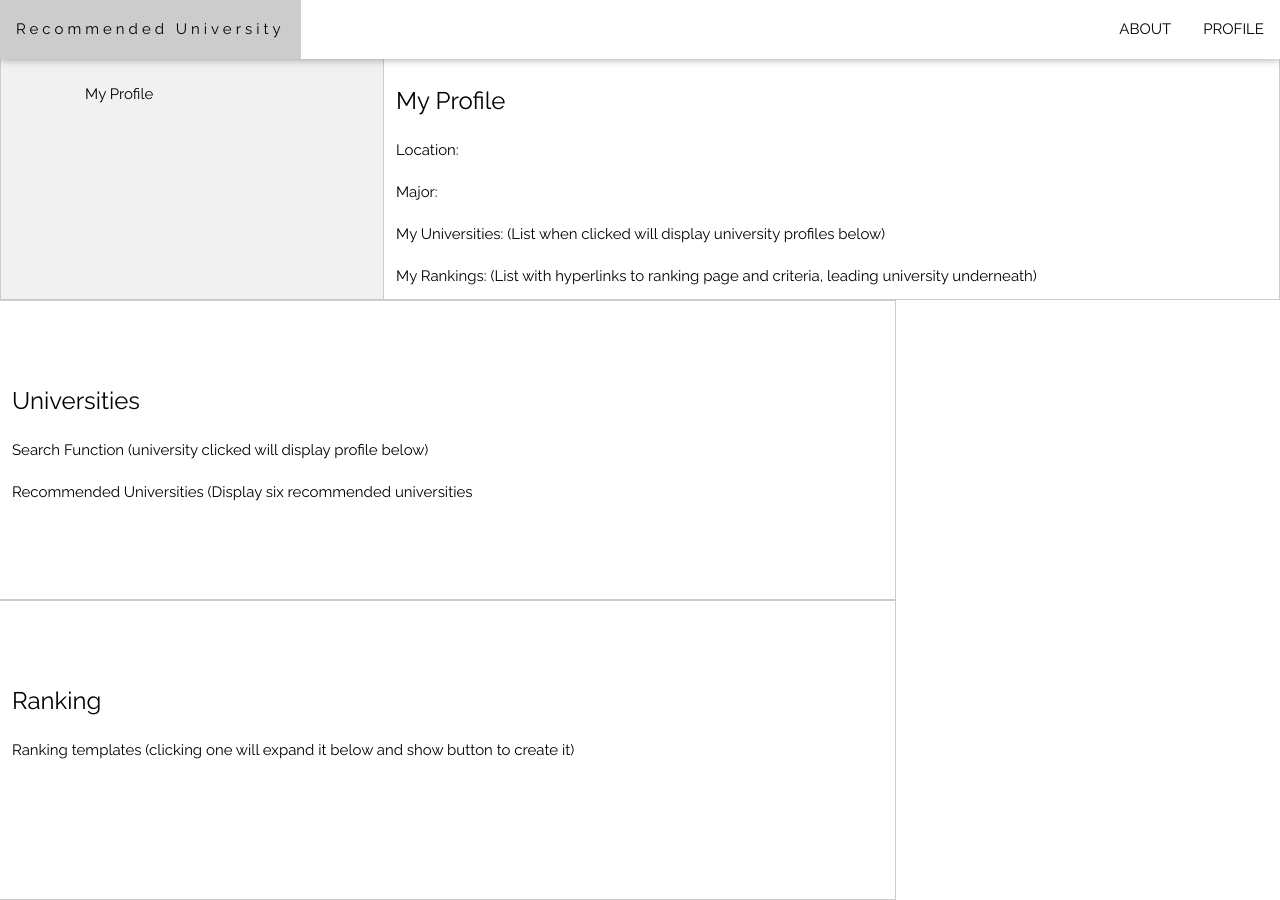
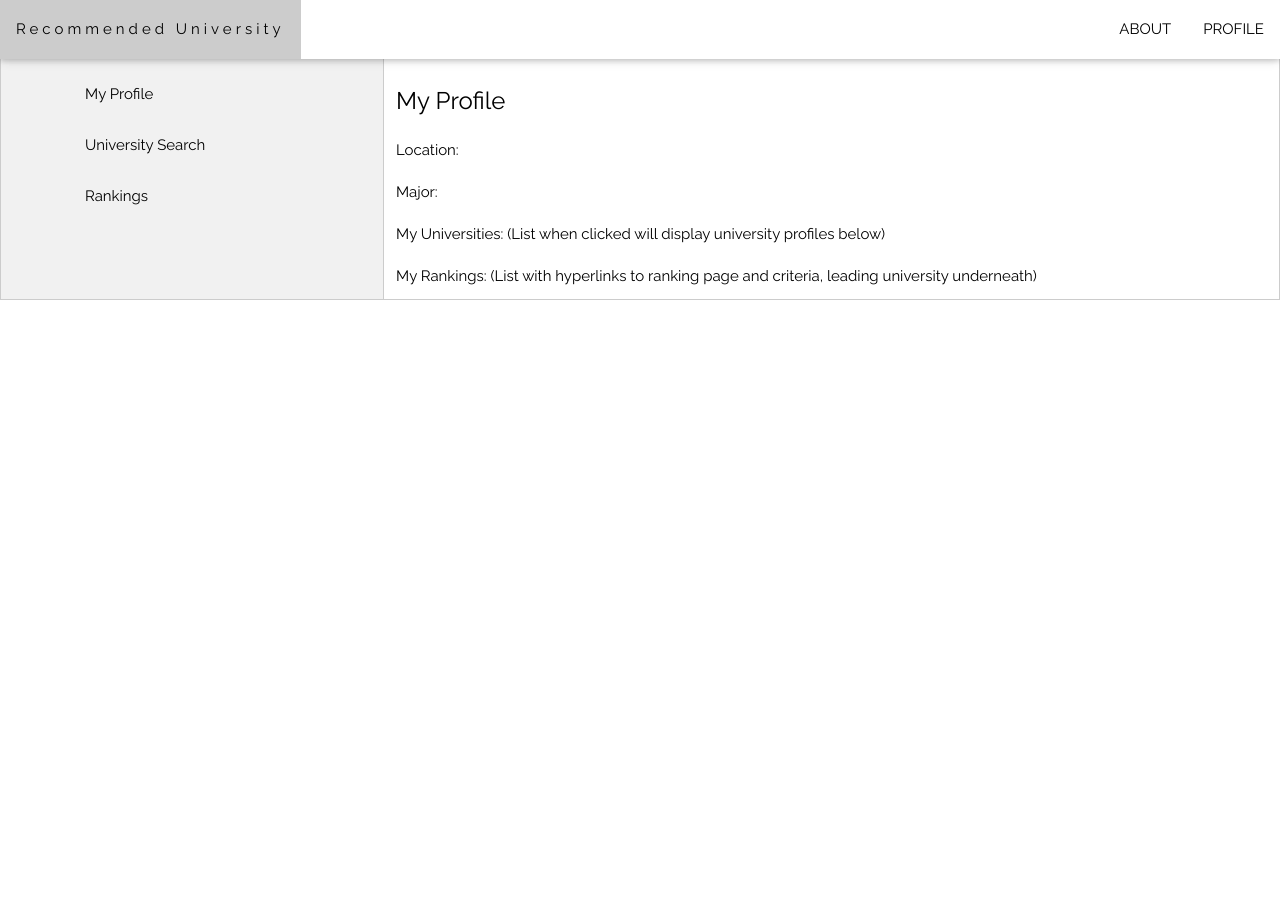
Before and after one commit to Cherrera543/Cherrera543.github.io, a plain HTML site: page Profile.html in a window 1280 px wide. After the commit the page ends 800 px from the top, so only its background shows below. Drawn offline with nearby package versions, Linux system fonts and the light colour scheme.

Commit message:
Update Profile.html

```diff
--- a/Profile.html
+++ b/Profile.html
@@ -96,12 +96,12 @@ body, html {
   <a href="https://cherrera543.github.io/Sign-In.html" onclick="w3_close()" class="w3-bar-item w3-button">PROFILE</a>
 </nav>
 <div style="padding: 68px" class="tab">
-  <button class="tablinks" style="display: active" onclick="openTab(event, 'My Profile')">My Profile</button>
-  <button class="tablinks" style="display: none" onclick="openTab(event, 'University Search')">University Search</button>
-  <button class="tablinks" style="display: none" onclick="openTab(event, 'Rankings')">Rankings</button>
+  <button class="tablinks" onclick="openTab(event, 'My Profile')">My Profile</button>
+  <button class="tablinks" onclick="openTab(event, 'University Search')">University Search</button>
+  <button class="tablinks" onclick="openTab(event, 'Rankings')">Rankings</button>
 </div>
 
-<div id="My Profile" class="tabcontent">
+<div style="display: active" id="My Profile" class="tabcontent">
 <!-- Need to add edit button-->
   <h3>My Profile</h3>
   <p>Location:</p>
@@ -110,13 +110,13 @@ body, html {
   <p>My Rankings: (List with hyperlinks to ranking page and criteria, leading university underneath)</p>
 </div>
 
-<div id="University Search" class="tabcontent">
+<div style="display: none" id="University Search" class="tabcontent">
   <h3>Universities</h3>
   <p>Search Function (university clicked will display profile below)</p>
   <p>Recommended Universities (Display six recommended universities</p>
 </div>
 
-<div id="Rankings" class="tabcontent">
+<div style="display: none" id="Rankings" class="tabcontent">
   <h3>Ranking</h3>
   <p>Ranking templates (clicking one will expand it below and show button to create it)</p>
 </div>
```
